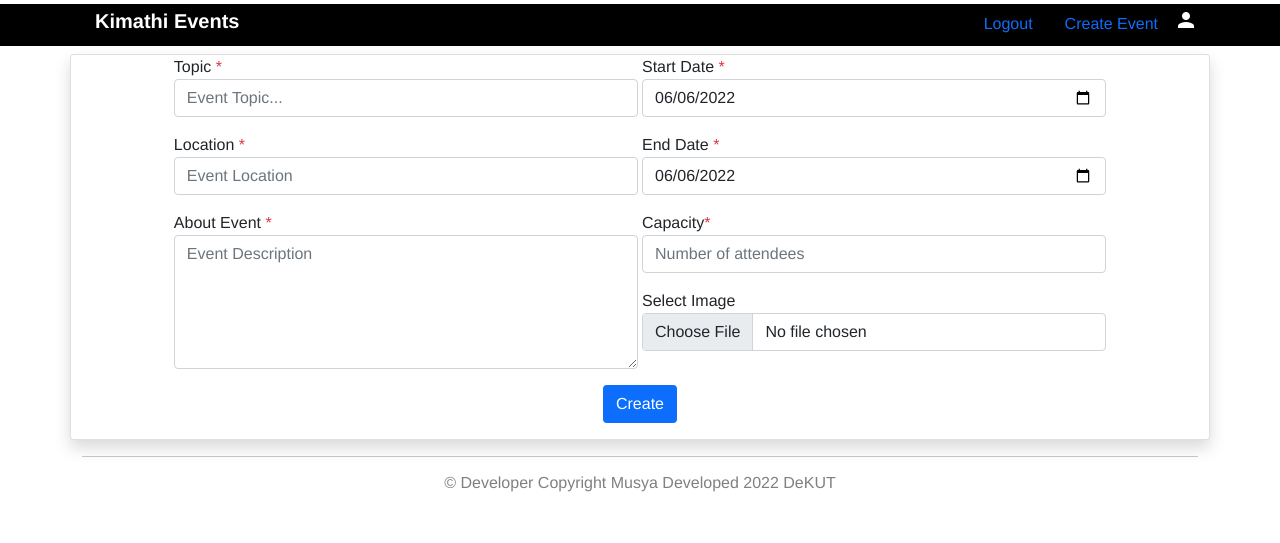
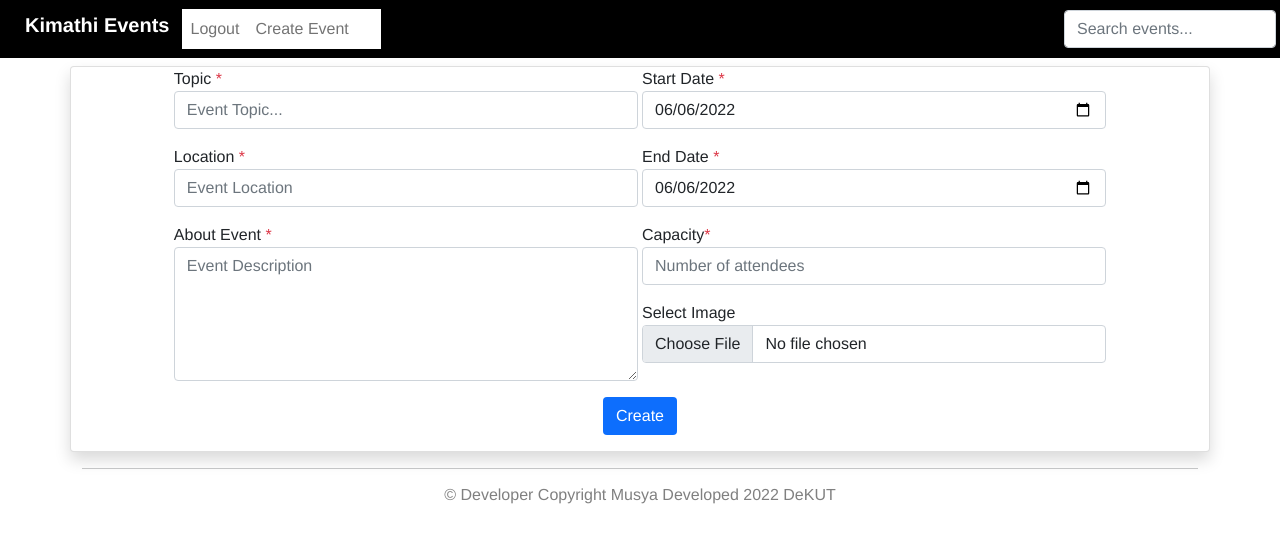
Before and after one commit to JosephMusya/event-website, a Django app: page /create-event/ in a window 1280 px wide. Shown: the top 543 px of the page. Run offline with Django 4.2, Linux system fonts and the light colour scheme; the visitor is signed in with stand-in values (Sample User, id 1); data that the repository does not hold is empty; some libraries are stand-ins or nearby versions.

Commit message:
Added navbar

```diff
--- a/templates/cover.html
+++ b/templates/cover.html
@@ -22,20 +22,66 @@
 <body style="font-family:Helvetica">
 
     <div style="width:100%; background-color:black;">
-        <div class="container mt-1">
+        <nav class="navbar navbar-expand-lg navbar-light" style="width:100%; background-color:black;">
+            <div class="container-fluid">
                 <h5 class="badge border-info rounded fs-5 fw-bold" style="color:white">Kimathi Events</h5>
-            <div class="float-end d-flex">
+
+                <button class="navbar-toggler bg-white" type="button" data-bs-toggle="collapse" data-bs-target="#navbarSupportedContent" aria-controls="navbarSupportedContent" aria-expanded="false" aria-label="Toggle navigation">
+                <span class="navbar-toggler-icon"></span>
+              </button>
+                <div class="collapse navbar-collapse" id="navbarSupportedContent">
+                    <ul class="navbar-nav me-auto mb-2 mb-lg-0">
+                        <div class="d-flex bg-white">
                             {% if request.user.is_authenticated %}
-                <a href="{% url 'logout' %}" class="nav-link">Logout</a>
-                <a href="{% url 'create-event'%}" class="nav-link">Create Event</a>
+                            <li><a href="{% url 'logout' %}" class="nav-link">Logout</a></li>
+                            <li><a href="{% url 'create-event'%}" class="nav-link">Create Event</a></li>
+                            <li>
                                 <a href="{% url 'my-account' user.id %}" class="text-decoration-none">
                                     <i class="material-icons mt-1" style="color:white">person</i>
                                 </a>
+                            </li>
                             {% else %}
-                <a href="{% url 'login' %}" class="nav-link">Login</a>
-                <a href="{% url 'register' %}" class="nav-link">Register</a> {% endif %}
+                            <li> <a href="{% url 'login' %}" class="nav-link">Login</a></li>
+                            <li><a href="{% url 'register' %}" class="nav-link">Register</a> {% endif %}</li>
+                        </div>
+                        <div class="">
+                            <li class="nav-item dropdown">
+                                <a class="nav-link dropdown-toggle" href="#" id="navbarDropdown" role="button" data-bs-toggle="dropdown" aria-expanded="false">
+                                Filter
+                                </a>
+                                <ul class="dropdown-menu" aria-labelledby="navbarDropdown">
+                                    <li><a class="dropdown-item" href="#">Action</a></li>
+                                    <li><a class="dropdown-item" href="#">Another action</a></li>
+                                    <li><a class="dropdown-item" href="#">Something else here</a></li>
+                                </ul>
+                            </li>
+                        </div>
+
+                    </ul>
+                    <form action="{% url 'home' %}" method="GET">
+                        {%csrf_token%}
+                        <input type="search" id="autocomplete" class="form-control ms-2" name="search" placeholder="Search events...">
+                        <script src="https://code.jquery.com/ui/1.13.1/jquery-ui.js"></script>
+                        <script>
+                            var events = [];
+                            $.ajax({
+                                method: 'GET',
+                                url: '/search',
+                                success: function(response) {
+                                    autoComp(response);
+                                }
+                            })
+
+                            function autoComp(events) {
+                                $("#autocomplete").autocomplete({
+                                    source: events
+                                });
+                            }
+                        </script>
+                    </form>
                 </div>
             </div>
+        </nav>
     </div>
 
     {% block content %} {% endblock %}
```
Lines whose indentation alone changed are shown as unchanged.
